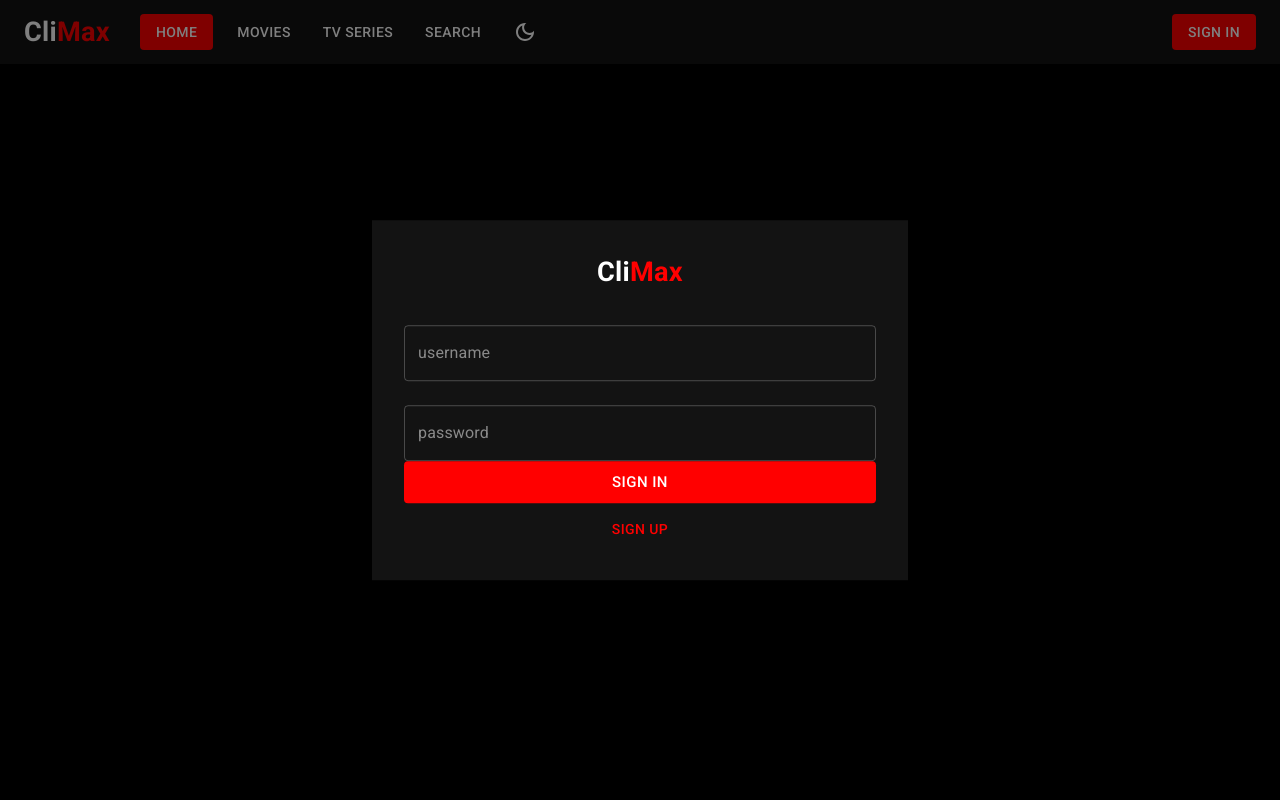
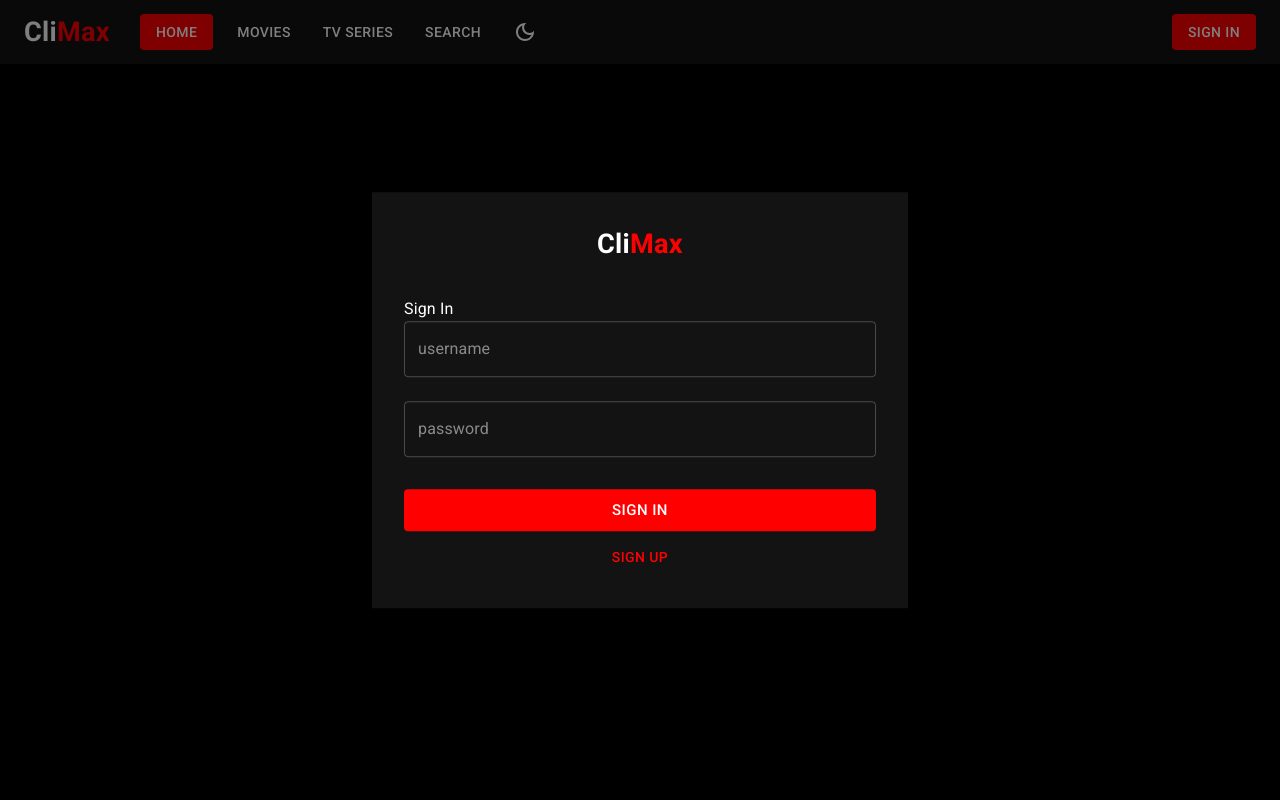
Before and after one commit to cjchika/movie_app, a React (Vite) app in the folder client/: page / in a window 1280 px wide. Both pictures are taken after a click on the button "SIGN IN". Shown: the top 800 px of the page. Built offline with nearby package versions, Linux system fonts and the light colour scheme.

Commit message:
Client Auth

```diff
--- a/client/src/components/common/SigninForm.jsx
+++ b/client/src/components/common/SigninForm.jsx
@@ -1,5 +1,12 @@
 import { LoadingButton } from "@mui/lab";
-import { Box, Alert, Button, Stack, TextField } from "@mui/material";
+import {
+  Box,
+  Alert,
+  Button,
+  Stack,
+  TextField,
+  Typography,
+} from "@mui/material";
 import { useFormik } from "formik";
 import { useState } from "react";
 import { useDispatch } from "react-redux";
@@ -30,7 +37,7 @@ const SigninForm = ({ switchAuthState }) => {
     onSubmit: async (values) => {
       setErrorMessage(undefined);
       setIsLoadingRequest(true);
-      const { response, err } = await userApi.signin(values);
+      const { response, error } = await userApi.signin(values);
       setIsLoadingRequest(false);
 
       if (response) {
@@ -40,12 +47,13 @@ const SigninForm = ({ switchAuthState }) => {
         toast.success("Sign in successful");
       }
 
-      if (err) setErrorMessage(err.message);
+      if (error) setErrorMessage(error.message);
     },
   });
 
   return (
     <Box component="form" onSubmit={signinForm.handleSubmit}>
+      <Typography>Sign In</Typography>
       <Stack spacing={3}>
         <TextField
           type="text"
@@ -83,7 +91,7 @@ const SigninForm = ({ switchAuthState }) => {
         fullWidth
         size="large"
         variant="contained"
-        sx={{ marginT: 4 }}
+        sx={{ marginTop: 4 }}
         loading={isLoadingRequest}
       >
         Sign in
@@ -91,6 +99,13 @@ const SigninForm = ({ switchAuthState }) => {
       <Button fullWidth sx={{ marginTop: 1 }} onClick={() => switchAuthState()}>
         Sign up
       </Button>
+      {errorMessage && (
+        <Box sx={{ marginTop: 2 }}>
+          <Alert severity="error" variant="outlined">
+            {errorMessage}
+          </Alert>
+        </Box>
+      )}
     </Box>
   );
 };
```
Also changed, not shown: 1 other file (tests, documents, lock files or other folders).
